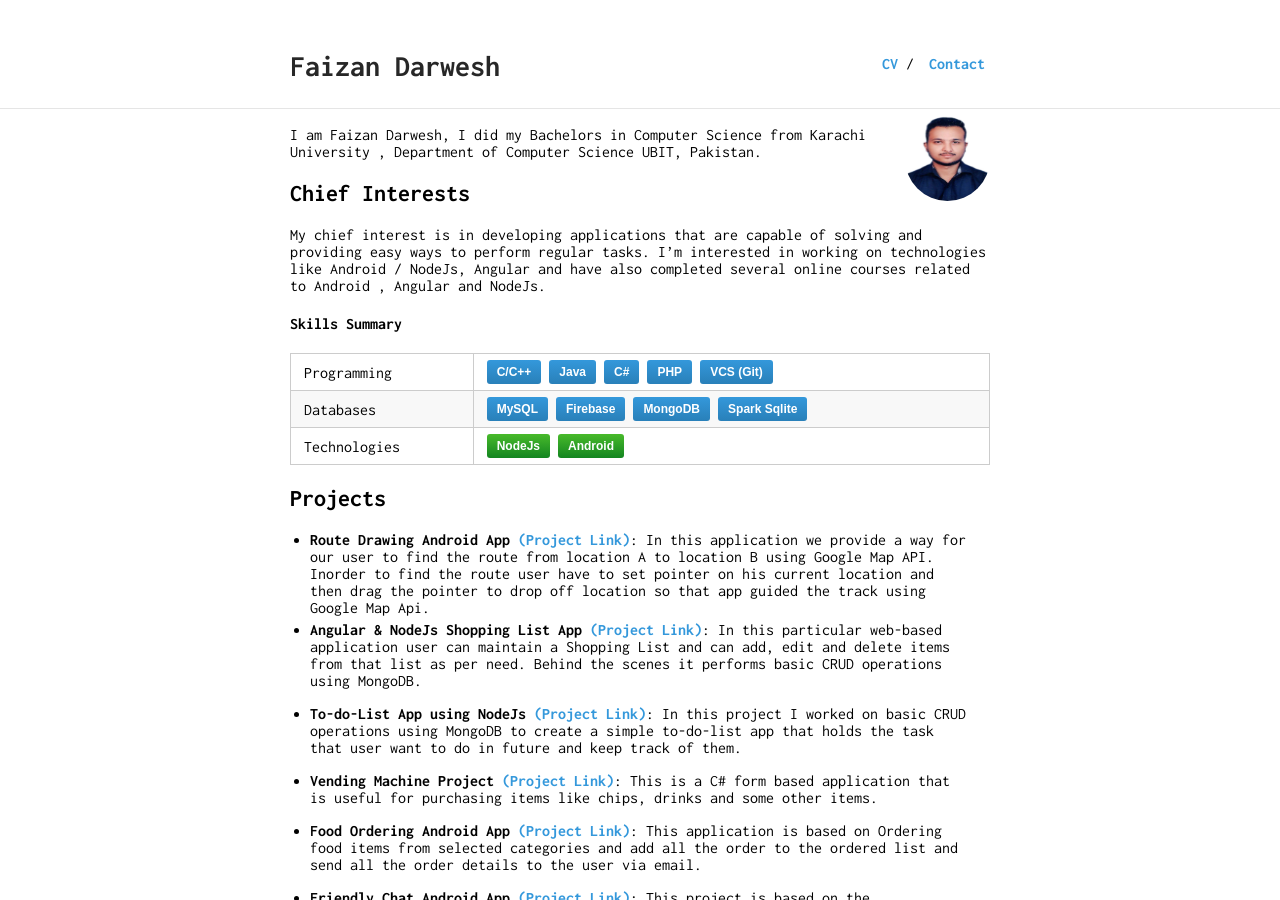
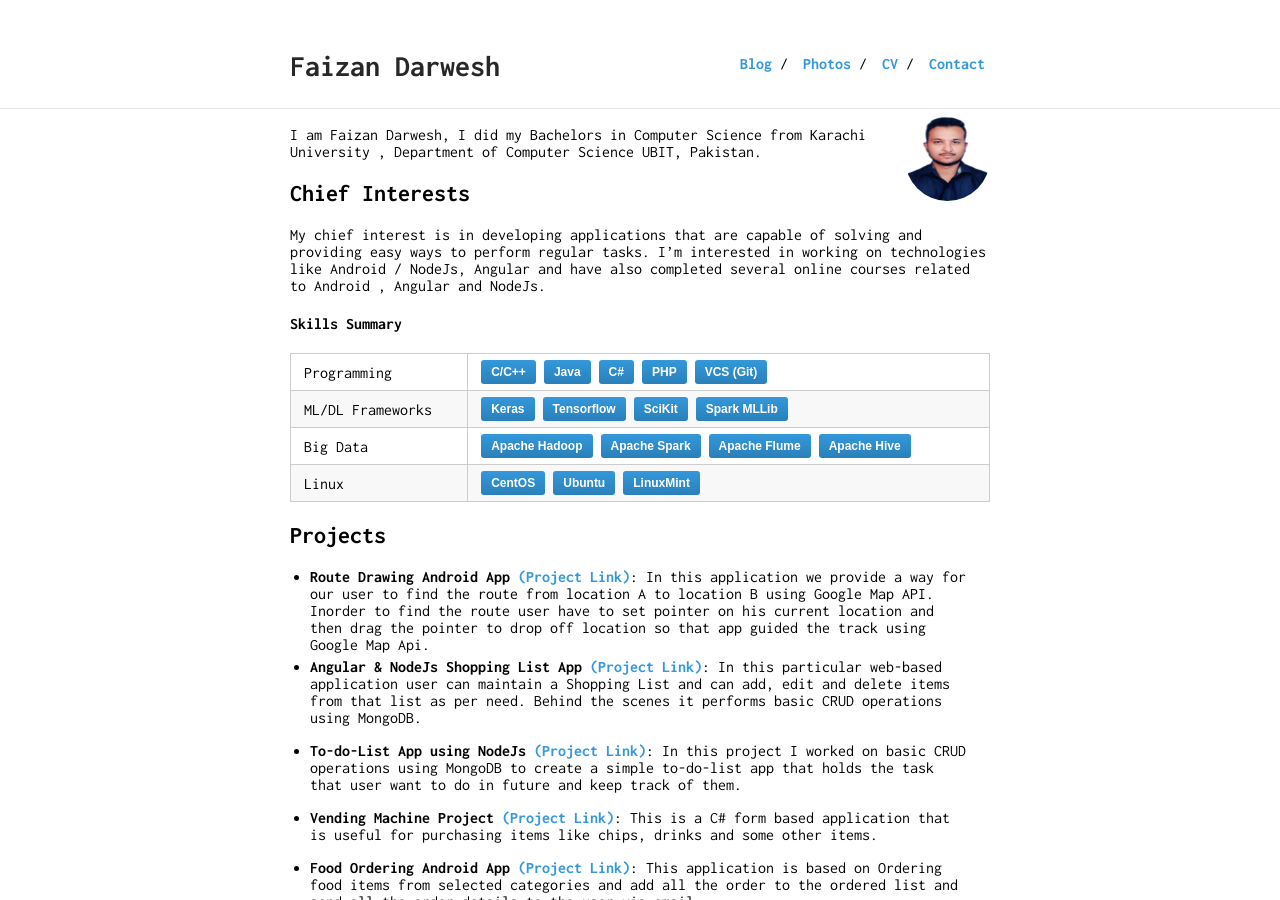
Before and after one commit to faizandarwesh/faizandarwesh.github.io, a Jekyll site: the page built from index.md, in a window 1280 px wide and 900 px high. Built offline with Jekyll 4.4.1, drawn with Linux system fonts in a browser that asks for light colours.

```diff
--- a/_data/nav.yml
+++ b/_data/nav.yml
@@ -3,3 +3,9 @@
 
 - name: "CV"
   link: "Faizan_Darwesh_CV.pdf"
+
+- name: "Photos"
+  link: "gallery"
+
+- name: "Blog"
+  link: "http://www.yaseenx.wordpress.com"
--- a/index.md
+++ b/index.md
@@ -17,8 +17,9 @@ Research Areas  | <button class="skill-badge-green">Computer Vision</button> <bu
 
 ----------------|-----------------------------
 Programming     | <button class="skill-badge-blue">C/C++</button> <button class="skill-badge-blue">Java</button> <button class="skill-badge-blue">C#</button> <button class="skill-badge-blue">PHP</button> <button class="skill-badge-blue">VCS (Git)</button>
- Databases      | <button class="skill-badge-blue"> MySQL</button> <button class="skill-badge-blue">Firebase</button> <button class="skill-badge-blue">MongoDB</button> <button class="skill-badge-blue">Spark Sqlite</button>
-Technologies       | <button class="skill-badge-green">NodeJs</button> <button class="skill-badge-green">Android</button>
+ ML/DL Frameworks      | <button class="skill-badge-blue">Keras</button> <button class="skill-badge-blue">Tensorflow</button> <button class="skill-badge-blue">SciKit</button> <button class="skill-badge-blue">Spark MLLib</button>
+Big Data        | <button class="skill-badge-blue">Apache Hadoop</button> <button class="skill-badge-blue">Apache Spark</button> <button class="skill-badge-blue">Apache Flume</button> <button class="skill-badge-blue">Apache Hive</button>
+Linux        | <button class="skill-badge-blue">CentOS</button> <button class="skill-badge-blue">Ubuntu</button> <button class="skill-badge-blue">LinuxMint</button>
 
 ## Projects
 <!--### TU Kaiserslautern / German Research Center for AI, Kaiserslautern, Germany
@@ -72,7 +73,7 @@ Project presentation: [A Smart Safety Gadget for Avoiding Accidents in Warehouse
 * **To-do-List App using NodeJs** [(Project Link)](https://github.com/faizandarwesh/To-do-List-App-using-Node-js): In this project I worked on basic CRUD operations using MongoDB to create a simple to-do-list app that holds the task that user want to do in future and keep track of them.
 
 
-* **Vending Machine Project** [(Project Link)](https://github.com/faizandarwesh/Vending-Machine-C-): This is a C# form based application that is useful for purchasing items like chips, drinks and some other items.
+* **Vending Machine Project** [(Project Link)](https://github.com/faizandarwesh/To-do-List-App-using-Node-js): This is a C# form based application that is useful for purchasing items like chips, drinks and some other items.
 
 
 * **Food Ordering Android App** [(Project Link)](https://github.com/faizandarwesh/To-do-List-App-using-Node-js): This application is based on Ordering food items from selected categories and add all the order to the ordered list and send all the order details to the user via email.
```
Also changed, not shown: other parts of index.md (+1 -0 lines).
